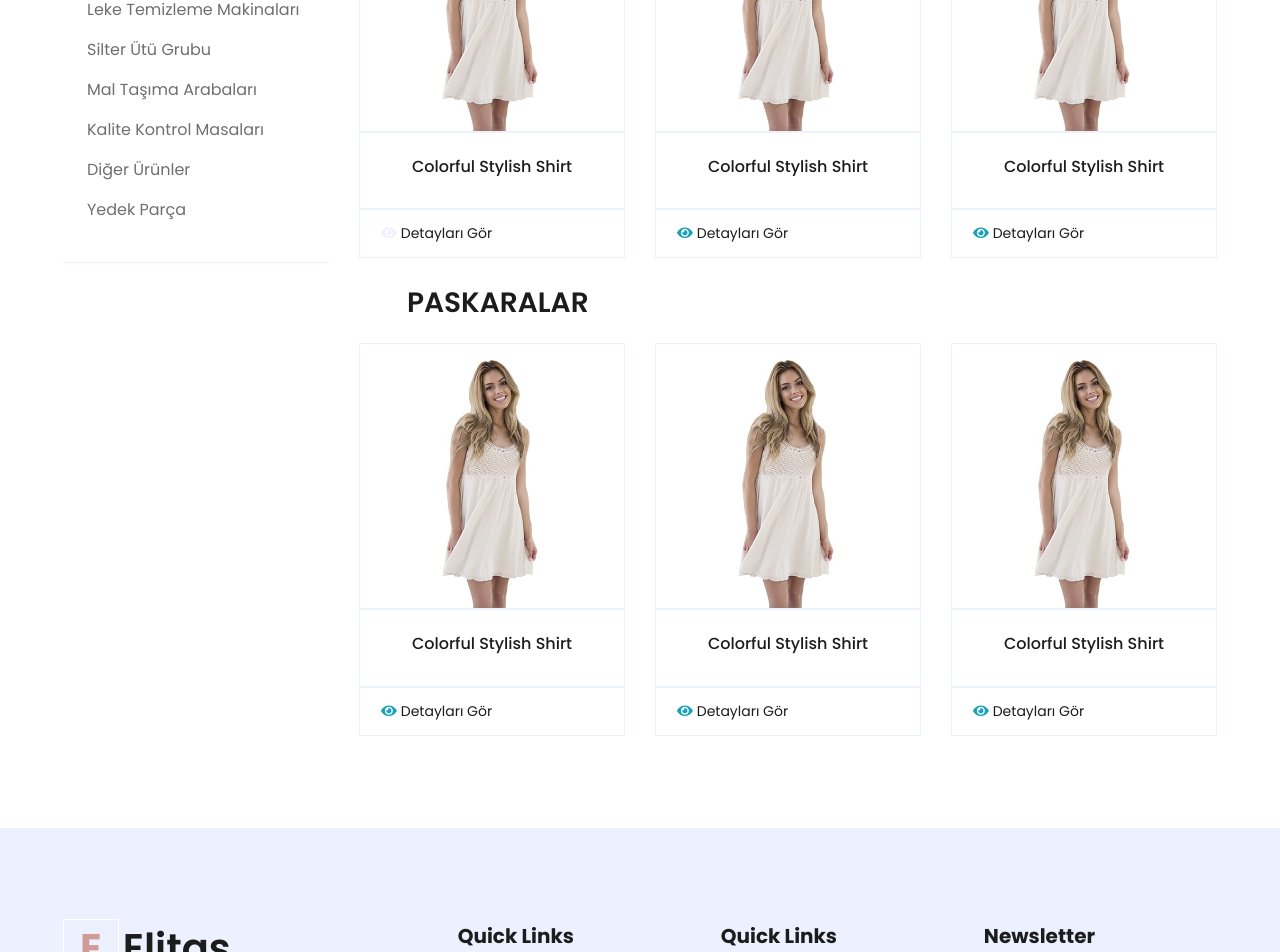
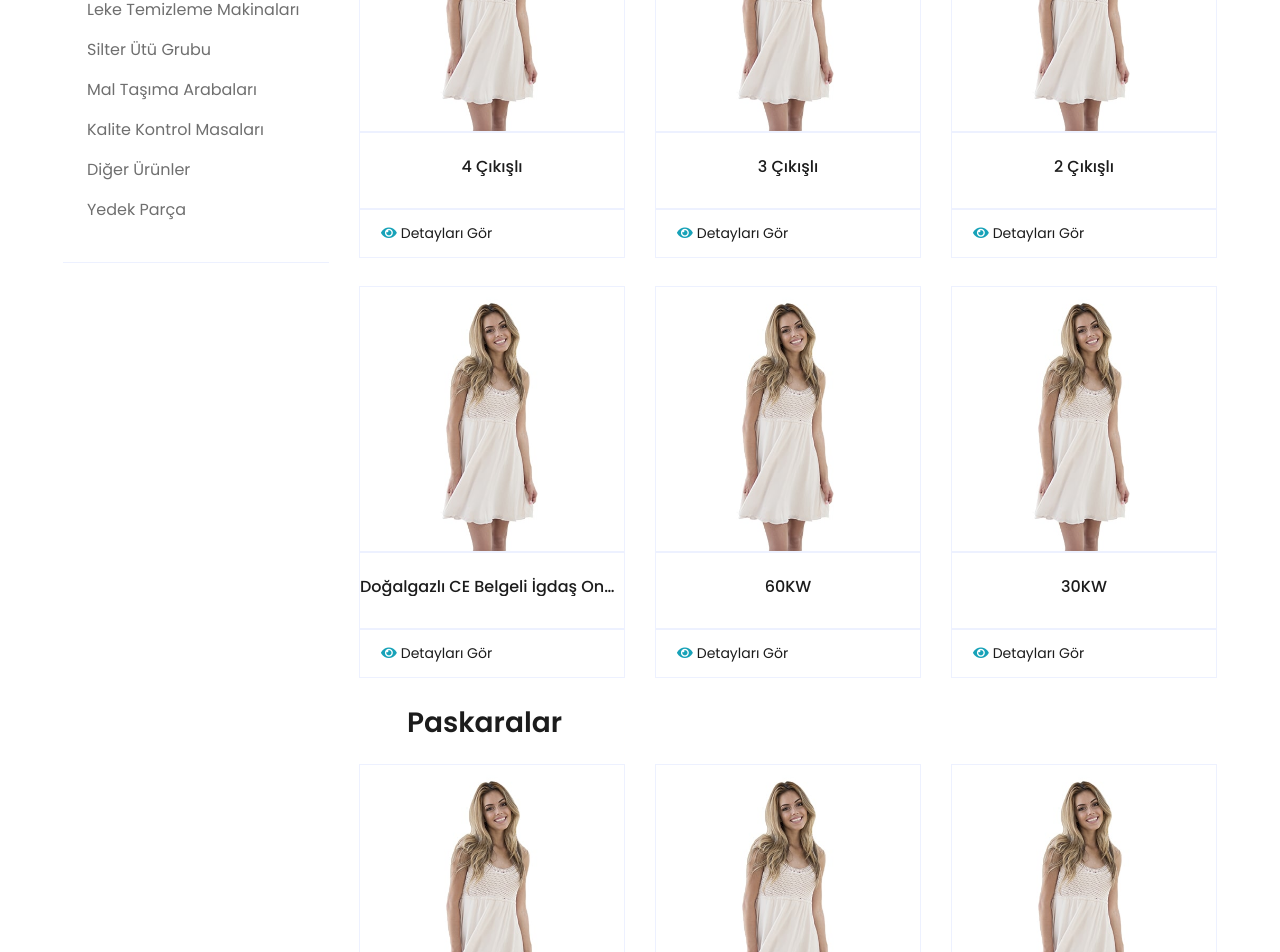
Before and after one commit to stellayazilim/elitas, a SvelteKit app in the folder apps/site/: page /products in a window 1280 px wide. Shown: the part 840-1792 px from the top of the page. Built offline with nearby package versions, Linux system fonts and the light colour scheme.

Commit message:
products and categories getting from component

```diff
--- a/apps/site/package.json
+++ b/apps/site/package.json
@@ -18,6 +18,7 @@
 		"@playwright/test": "^1.28.1",
 		"@sveltejs/adapter-auto": "^1.0.0",
 		"@sveltejs/kit": "^1.0.0",
+		"@tsconfig/svelte": "^3.0.0",
 		"@types/cookie": "^0.5.1",
 		"@types/glidejs__glide": "^3.6.1",
 		"@typescript-eslint/eslint-plugin": "^5.45.0",
--- a/apps/site/src/lib/Components/DropdownBar/DropdownBar.svelte
+++ b/apps/site/src/lib/Components/DropdownBar/DropdownBar.svelte
@@ -1,5 +1,5 @@
 <script lang="ts">
-	import DropdownItems from "$lib/Components/DropdownBar/DropdownItems.svelte";
+	import DropdownItems from "$lib/components/DropdownBar/DropdownItems.svelte";
 
 /* Dropdown start */
 
--- a/apps/site/src/lib/Components/Navbar/Navbar.svelte
+++ b/apps/site/src/lib/Components/Navbar/Navbar.svelte
@@ -1,7 +1,7 @@
 <script lang="ts">
-import Sidemenu from "$lib/Components/Sidemenu/Sidemenu.svelte";
-import Carousel from "$lib/Components/home/Carousel.svelte";
-import DropdownBar from "$lib/Components/DropdownBar/DropdownBar.svelte";
+import Sidemenu from "$lib/components/Sidemenu/Sidemenu.svelte";
+import Carousel from "$lib/components/home/Carousel.svelte";
+import DropdownBar from "$lib/components/DropdownBar/DropdownBar.svelte";
 import {page} from "$app/stores"
 
 
--- a/apps/site/src/lib/Components/Sidemenu/Sidemenu.svelte
+++ b/apps/site/src/lib/Components/Sidemenu/Sidemenu.svelte
@@ -1,6 +1,6 @@
 <script  lang="ts">
 
-	import SideMenuItems from "$lib/Components/Sidemenu/SideMenuItems.svelte";
+	import SideMenuItems from "$lib/components/Sidemenu/SideMenuItems.svelte";
     import {page} from "$app/stores"
     $: showMenu = $page.url.pathname == "/";
 
--- a/apps/site/src/lib/Components/common/Navbar/Header.svelte
+++ b/apps/site/src/lib/Components/common/Navbar/Header.svelte
@@ -1,6 +1,6 @@
 <script lang="ts">
     import {page} from "$app/stores"
-	import {navs} from "$lib/Components/DropdownBar/DropdownItems.svelte";
+	import {navs} from "$lib/components/DropdownBar/DropdownItems.svelte";
 
 
         $: filteredNavs = navs.find(nav => nav.url == $page.url.pathname)
--- a/apps/site/src/routes/+layout.svelte
+++ b/apps/site/src/routes/+layout.svelte
@@ -1,8 +1,8 @@
 <script lang="ts">
     import Footer from "./Footer.svelte";
-    import Topbar from "$lib/Components/Topbar.svelte";
-    import Navbar from "../lib/Components/Navbar/Navbar.svelte";
-	import Header from "$lib/Components/common/Navbar/Header.svelte";
+    import Topbar from "$lib/components/Topbar.svelte";
+    import Navbar from "../lib/components/Navbar/Navbar.svelte";
+	import Header from "$lib/components/common/Navbar/Header.svelte";
     import {page} from "$app/stores"
 </script>
    <!-- Topbar Start -->
--- a/apps/site/src/routes/products/+page.svelte
+++ b/apps/site/src/routes/products/+page.svelte
@@ -1,5 +1,6 @@
 
 <script lang="ts">
+	import EveryProduct from "./EveryProduct.svelte";
 
 
 </script>
@@ -101,110 +102,14 @@
                             </div> -->
                         </div>
                     </div>
-                    <!-- Kazan Start-->
+                    <!-- Products Start-->
 
-                        <div class="col-12 mb-3 ">
-                            <h3 class="font-weight-semi-bold ml-5">BUHAR KAZANLARI</h3>
-                        </div>
+                    <EveryProduct/>
+                      <!-- Products End-->
 
-                        <div class="col-lg-4 col-md-6 col-sm-12 pb-1">
-                            <div class="card product-item border-0 mb-4">
-                                <div class="card-header product-img position-relative overflow-hidden bg-transparent border p-0">
-                                    <img class="img-fluid w-100" src="img/product-1.jpg" alt="">
-                                </div>
-                                <div class="card-body border-left border-right border text-center p-0 pt-4 pb-3">
-                                    <h6 class="text-truncate mb-3">Colorful Stylish Shirt</h6>
-                                </div>
-
-                                <div class="card-footer d-flex justify-content-between bg-light border">
-                                    <a href="" class="btn btn-sm text-dark p-0"><i class="fas fa-eye text-secondary mr-1"></i>Detayları Gör</a>
-                                </div>
-                            </div>
-                        </div>
-                        <div class="col-lg-4 col-md-6 col-sm-12 pb-1">
-                            <div class="card product-item border-0 mb-4">
-                                <div class="card-header product-img position-relative overflow-hidden bg-transparent border p-0">
-                                    <img class="img-fluid w-100" src="img/product-1.jpg" alt="">
-                                </div>
-                                <div class="card-body border-left border-right border text-center p-0 pt-4 pb-3">
-                                    <h6 class="text-truncate mb-3">Colorful Stylish Shirt</h6>
-                                </div>
-
-                                <div class="card-footer d-flex justify-content-between bg-light border">
-                                    <a href="" class="btn btn-sm text-dark p-0"><i class="fas fa-eye text-info mr-1"></i>Detayları Gör</a>
-                                </div>
-                            </div>
-                        </div>
-                        <div class="col-lg-4 col-md-6 col-sm-12 pb-1">
-                            <div class="card product-item border-0 mb-4">
-                                <div class="card-header product-img position-relative overflow-hidden bg-transparent border p-0">
-                                    <img class="img-fluid w-100" src="img/product-1.jpg" alt="">
-                                </div>
-                                <div class="card-body border-left border-right border text-center p-0 pt-4 pb-3">
-                                    <h6 class="text-truncate mb-3">Colorful Stylish Shirt</h6>
-                                </div>
-
-                                <div class="card-footer d-flex justify-content-between bg-light border">
-                                    <a href="" class="btn btn-sm text-dark p-0"><i class="fas fa-eye text-info mr-1"></i>Detayları Gör</a>
-                                </div>
-                            </div>
-                        </div>
-
-                    <!-- Kazan End-->
-                    <!-- Paskara Start-->
-                        <div class="col-12 mb-3 ">
-                            <h3 class="font-weight-semi-bold ml-5">PASKARALAR</h3>
-                        </div>
-
-                        <div class="col-lg-4 col-md-6 col-sm-12 pb-1">
-                            <div class="card product-item border-0 mb-4">
-                                <div class="card-header product-img position-relative overflow-hidden bg-transparent border p-0">
-                                    <img class="img-fluid w-100" src="img/product-1.jpg" alt="">
-                                </div>
-                                <div class="card-body border-left border-right border text-center p-0 pt-4 pb-3">
-                                    <h6 class="text-truncate mb-3">Colorful Stylish Shirt</h6>
-                                </div>
-
-                                <div class="card-footer d-flex justify-content-between bg-light border">
-                                    <a href="" class="btn btn-sm text-dark p-0"><i class="fas fa-eye text-info mr-1"></i>Detayları Gör</a>
-                                </div>
-                            </div>
-                        </div>
-                        <div class="col-lg-4 col-md-6 col-sm-12 pb-1">
-                            <div class="card product-item border-0 mb-4">
-                                <div class="card-header product-img position-relative overflow-hidden bg-transparent border p-0">
-                                    <img class="img-fluid w-100" src="img/product-1.jpg" alt="">
-                                </div>
-                                <div class="card-body border-left border-right border text-center p-0 pt-4 pb-3">
-                                    <h6 class="text-truncate mb-3">Colorful Stylish Shirt</h6>
-                                </div>
-
-                                <div class="card-footer d-flex justify-content-between bg-light border">
-                                    <a href="" class="btn btn-sm text-dark p-0"><i class="fas fa-eye text-info mr-1"></i>Detayları Gör</a>
-                                </div>
-                            </div>
-                        </div>
-                        <div class="col-lg-4 col-md-6 col-sm-12 pb-1">
-                            <div class="card product-item border-0 mb-4">
-                                <div class="card-header product-img position-relative overflow-hidden bg-transparent border p-0">
-                                    <img class="img-fluid w-100" src="img/product-1.jpg" alt="">
-                                </div>
-                                <div class="card-body border-left border-right border text-center p-0 pt-4 pb-3">
-                                    <h6 class="text-truncate mb-3">Colorful Stylish Shirt</h6>
-                                </div>
-
-                                <div class="card-footer d-flex justify-content-between bg-light border">
-                                    <a href="" class="btn btn-sm text-dark p-0"><i class="fas fa-eye text-info mr-1"></i>Detayları Gör</a>
-                                </div>
-                            </div>
-                        </div>
-
-                    <!-- Paskara End-->
                 </div>
 
             </div>
-
-
             <!-- Shop Product End -->
         </div>
     </div>
--- /dev/null
+++ b/apps/site/src/routes/products/EveryProduct.svelte
@@ -0,0 +1,69 @@
+<script context="module" lang="ts" >
+/*  import {products} from "$lib/components/product/productWithCategories"; */
+
+import { products } from "../../lib/components/product/productsWithCategories";
+// "$lib/components/product/productWithCategories" Şeklinde import edemedim
+
+
+/*
+
+ //Creating DATABASE
+
+CREATE TABLE categories (
+    id SERIAL PRIMARY KEY,
+    name VARCHAR(255) NOT NULL
+);
+
+CREATE TABLE items (
+    id SERIAL PRIMARY KEY,
+    category_id INTEGER REFERENCES categories(id),
+    name VARCHAR(255) NOT NULL,
+    url VARCHAR(255) NOT NULL,
+    description VARCHAR(255) NOT NULL,
+    explanation VARCHAR(255) NOT NULL
+);
+
+*/
+
+
+/*
+            //inserting Database
+
+INSERT INTO categories (name) VALUES ('Buhar Kazanları');
+
+INSERT INTO items (category_id, name, url, description, explanation)
+VALUES
+(1, '4 Çıkışlı', '/#', 'Buhar Kazanı', ''),
+(1, '3 Çıkışlı', '/#', 'Buhar Kazanı', ''),
+(1, '2 Çıkışlı', '/#', 'Buhar Kazanı', ''),
+(1, 'Doğalgazlı CE Belgeli İgdaş Onaylı', '/#', 'Buhar Jeneratörü', ''),
+(1, '60KW', '/#', 'Buhar Jeneratörü', ''),
+(1, '30KW', '/#', 'Buhar Jeneratörü', '');
+....
+
+
+*/
+</script>
+
+{#each products as product}
+    <div class="col-12 mb-3 ">
+        <h3 class="font-weight-semi-bold ml-5">{product.category}</h3>
+    </div>
+        {#each product.items as item}
+        <div class="col-lg-4 col-md-6 col-sm-12 pb-1">
+            <div class="card product-item border-0 mb-4">
+                <div class="card-header product-img position-relative overflow-hidden bg-transparent border p-0">
+                    <img class="img-fluid w-100" src="img/product-1.jpg" alt="Ürün Resmi">
+                </div>
+                <div class="card-body border-left border-right border text-center p-0 pt-4 pb-3">
+                    <h6 class="text-truncate mb-3">{item.name}</h6>
+                </div>
+
+                <div class="card-footer d-flex justify-content-between bg-light border">
+                    <a href="{item.url}" class="btn btn-sm text-dark p-0"><i class="fas fa-eye text-info mr-1"></i>Detayları Gör</a>
+                </div>
+            </div>
+        </div>
+        {/each}
+
+{/each}
--- a/apps/site/tsconfig.json
+++ b/apps/site/tsconfig.json
@@ -8,7 +8,9 @@
 		"resolveJsonModule": true,
 		"skipLibCheck": true,
 		"sourceMap": true,
-		"strict": true
+		"strict": true,
+		"moduleResolution": "node"
+
 	}
 	// Path aliases are handled by https://kit.svelte.dev/docs/configuration#alias
 	//
```
